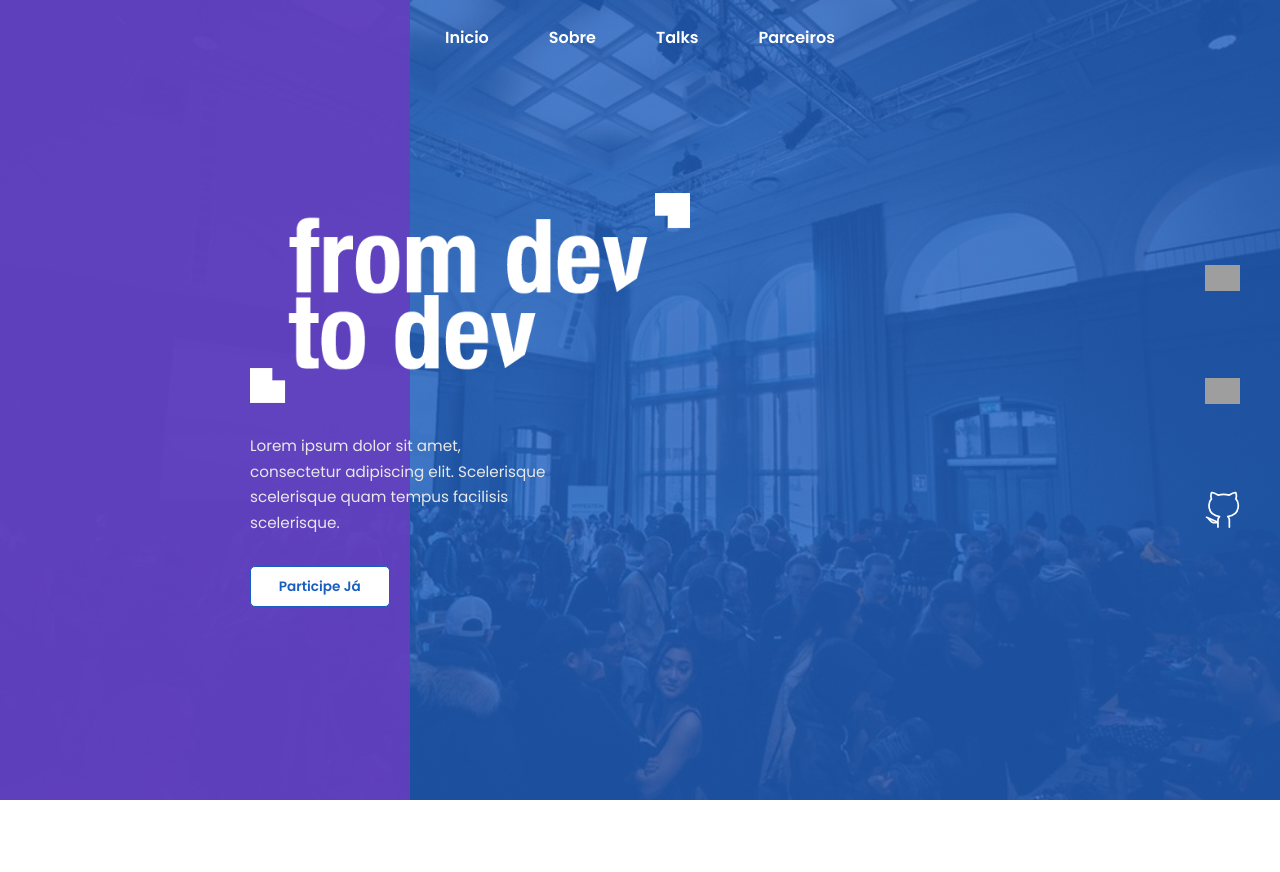
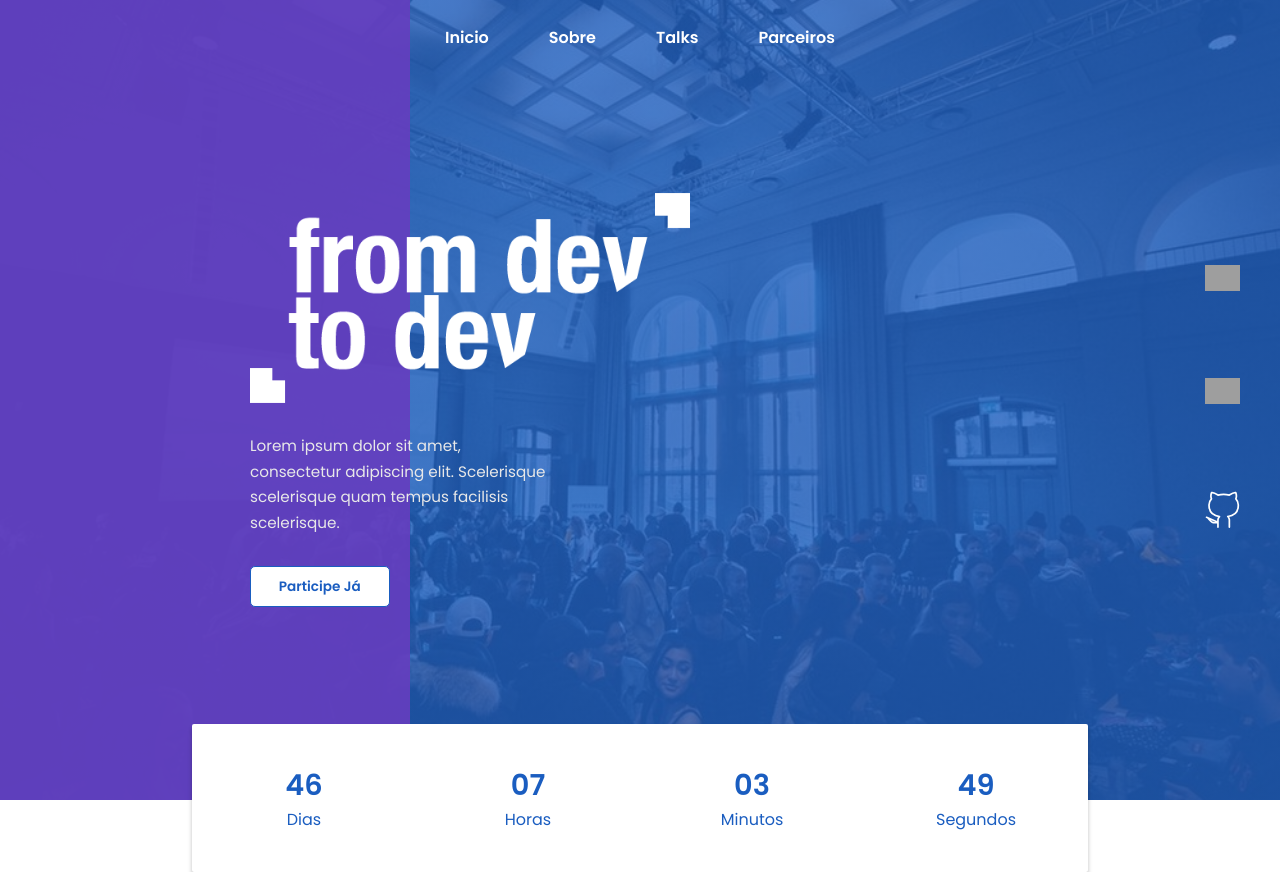
Before and after one commit to From-Dev-To-Dev/Website, a React (Create React App) app: page / in a window 1280 px wide. Before the commit the page ends 807 px from the top, so only its background shows below. Built offline with nearby package versions, Linux system fonts and the light colour scheme; grey boxes are pictures that could not be loaded.

Commit message:
:new: adding a static countdown

```diff
--- a/src/components/FixedComponents/Aside.js
+++ b/src/components/FixedComponents/Aside.js
@@ -43,6 +43,11 @@ const AsideItem = styled.a`
     padding: 35px;
     cursor: pointer;
     z-index: 5;
+    transition: ease-in-out .25s;
+
+    &:hover{
+        transform: scale(1.25);
+    }
 
     @media screen and (min-width: 1280px){
         padding: 40px;
@@ -52,11 +57,6 @@ const AsideItem = styled.a`
 
 const SocialIcon = styled.img`
     width: 30px;
-    transition: ease-in-out .25s;
-
-    &:hover{
-        transform: scale(1.25);
-    }
 
     @media screen and (min-width: 1280px){
         width: 35px;
--- a/src/components/FixedComponents/Header.js
+++ b/src/components/FixedComponents/Header.js
@@ -26,7 +26,6 @@ export default function Header() {
                 <MenuItem>Sobre</MenuItem>
                 <MenuItem>Talks</MenuItem>
                 <MenuItem>Parceiros</MenuItem>
-                {/* <MenuItem>Github</MenuItem> */}
             </MenuItems>
 
         </HeaderContainer>
@@ -79,6 +78,7 @@ const MenuItems = styled(FullyCentralizedColumn)`
     opacity: .95;
     background: ${colors().primaryColor};
     display: none;
+    z-index: 5;
 
     &.visible{
         display: flex;
@@ -100,6 +100,22 @@ const MenuItem = styled.span`
     font-size: 1.3em;
     padding: 15px 5px;
     font-weight: 600;
+    cursor: pointer;
+
+    &:after{
+        background: ${colors().white};
+        content: '';
+        display: block;
+        height: 2px;
+        margin: auto;
+        transition: width .4s ease, background-color .5s ease;
+        width: 0px;
+    }
+
+    &:hover:after{
+        background: ${colors().white};
+        width: 100%;
+    }
 
     @media screen and (min-width: 800px){
         font-size: .9em;
--- /dev/null
+++ b/src/components/Home/Countdown.js
@@ -0,0 +1,127 @@
+import React from 'react'
+import styled from 'styled-components'
+import colors from '../Styled/colors'
+import { FullyCentralizedRow, AlignedCenterColumn, FullyCentralizedColumn } from '../Styled/utils'
+
+export default function Countdown() {
+    return (
+        <CountdownContainer>
+
+            <CountdownItems>
+                <CountdownItem>
+                    <CountdownValue>46</CountdownValue>
+                    <CountdownLabel>Dias</CountdownLabel>
+                </CountdownItem>
+
+                <CountdownItem>
+                    <CountdownValue>07</CountdownValue>
+                    <CountdownLabel>Horas</CountdownLabel>
+                </CountdownItem>
+
+                <CountdownItem>
+                    <CountdownValue>03</CountdownValue>
+                    <CountdownLabel>Minutos</CountdownLabel>
+                </CountdownItem>
+
+                <CountdownItem>
+                    <CountdownValue>49</CountdownValue>
+                    <CountdownLabel>Segundos</CountdownLabel>
+                </CountdownItem>
+            </CountdownItems>
+
+        </CountdownContainer>
+    )
+}
+
+
+
+const CountdownContainer = styled(FullyCentralizedRow)`
+    width: 100%;
+    height: 100%;
+
+`
+
+const CountdownItems = styled(FullyCentralizedRow)`
+    width: 100%;
+    flex-wrap: wrap;
+    padding: 10px 20px;
+
+    @media screen and (min-width: 600px){
+        padding: 10px 50px;
+    }
+
+    @media screen and (min-width: 800px){
+        background: ${colors().white};
+        padding: 10px 0;
+        border-radius: 2px;
+        width: 70%;
+        box-shadow: 0px 4px 4px rgba(0, 0, 0, 0.25);
+        position: absolute;
+        bottom: -10%;
+    }
+
+    @media screen and (min-width: 1024px){
+        bottom: -8%;
+        padding: 20px 0;
+    }
+
+    @media screen and (min-width: 1280px){
+        bottom: -9%;
+        padding: 20px 0;
+    }
+
+    @media screen and (min-width: 1320px){
+        padding: 25px 0;
+    }
+
+    @media screen and (min-width: 1320px){
+        padding: 25px 0;
+    }
+
+    @media screen and (min-width: 1400px){
+        padding: 27px 0;
+        bottom: -8%;
+    }
+
+    @media screen and (min-width: 1920px){
+        padding: 30px 0;
+        bottom: -7%;
+    }
+`
+
+const CountdownItem = styled(FullyCentralizedColumn)`
+    width: 45%;
+    padding: 20px 0;
+
+    @media screen and (min-width: 800px){
+        width: 25%;
+    }
+
+`
+
+const CountdownLabel = styled.span`
+    font-size: .8em;
+    color: ${colors().primaryColor};
+
+    @media screen and (min-width: 600px){
+        font-size: 1em;
+    }
+`
+
+const CountdownValue = styled.span`
+    font-size: 2.2em;
+    color: ${colors().primaryColor};
+    font-weight: 600;
+
+    @media screen and (min-width: 600px){
+        font-size: 2.4em;
+    }
+
+    @media screen and (min-width: 800px){
+        font-size: 1.8em;
+    }
+
+    @media screen and (min-width: 1320px){
+        font-size: 2em;
+    }
+`
--- a/src/components/Styled/utils.js
+++ b/src/components/Styled/utils.js
@@ -27,6 +27,10 @@ export const FullyCentralizedRow = styled(Row)`
     justify-content: center;
 `
 
+export const AlignedCenterColumn = styled(Column)`
+    align-items: center;
+`
+
 export const FullyCentralizedColumn = styled(Column)`
     align-items: center;
     justify-content: center;
--- a/src/screens/Home.js
+++ b/src/screens/Home.js
@@ -2,13 +2,18 @@ import React from 'react'
 import styled from 'styled-components'
 import Background from '../components/Home/Background'
 import MainContent from '../components/Home/MainContent'
+import Countdown from '../components/Home/Countdown'
 
 export default function Home() {
     return (
-        <Container>
-            <Background />
-            <MainContent />
-        </Container>
+        <>
+            <Container>
+                <Background />
+                <MainContent />
+            </Container>
+
+            <Countdown />
+        </>
     )
 }
 
```
